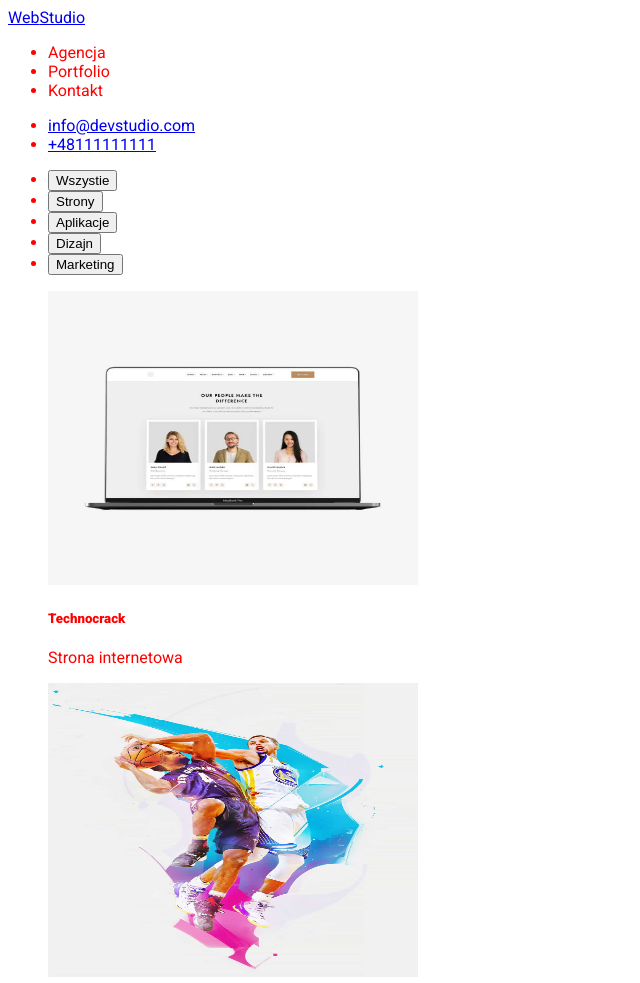
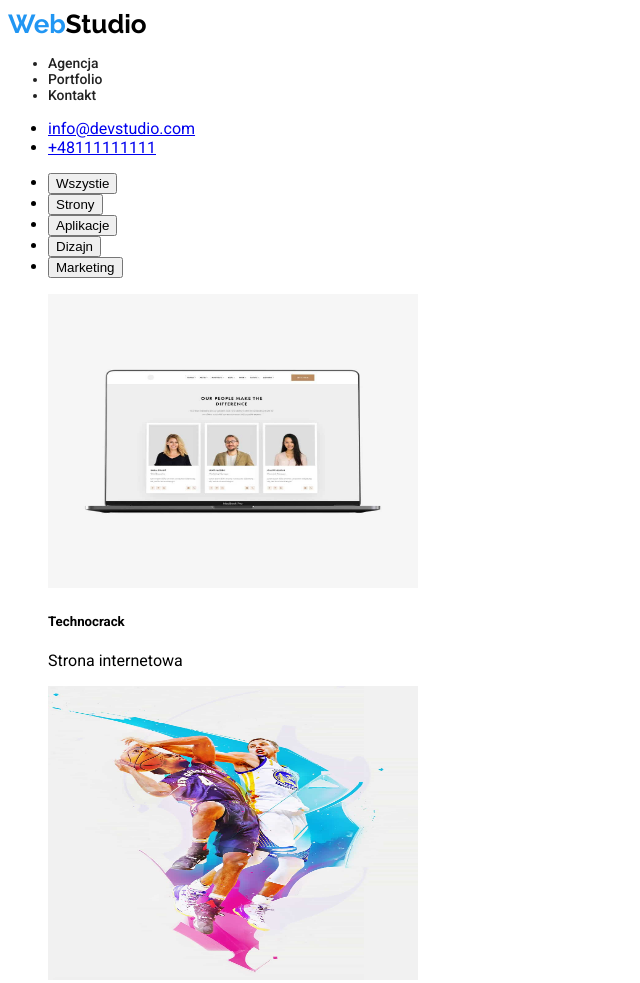
Before and after one commit to DamianIwan/goit-markup-hw-02, a plain HTML site: page portfolio.html in a window 1280 px wide. Shown: the top 983 px of the page, without its empty margins (0-640 px from the left). Drawn offline with Linux system fonts and the light colour scheme; files that its build step writes are made by us from their sources.

Commit message:
add cs part 1

```diff
--- a/css/styles.css
+++ b/css/styles.css
@@ -1,11 +1,28 @@
-/* font-family: 'Raleway', sans-serif;
-font-family: 'Roboto', sans-serif; */
 
+body {
 
+    font-family: 'Raleway', sans-serif;
+font-family: 'Roboto', sans-serif;
+}
+.logo{
+    text-decoration: none;
 
-body{
-    font-family: 'Roboto', sans-serif;
-color: red;}
-.x{
-    color: red;
+    font-family: 'Raleway', sans-serif;
+    color: #000000;
+    font-size: 1.63rem;
+    font-weight: 700;
 }
+.logo1{
+    color: #2196F3
+    ;
+}
+.font-navy{
+    font-size: 0.87rem;
+    color:#212121;
+    font-weight: 500;
+}
+.font-navy:hover{
+    font-size: 0.87rem;
+    color:#2196F3;
+    font-weight: 500;
+}
--- a/portfolio.html
+++ b/portfolio.html
@@ -8,25 +8,25 @@
 
     <link rel="preconnect" href="https://fonts.googleapis.com">
     <link rel="preconnect" href="https://fonts.gstatic.com" crossorigin>
-    <link href="https://fonts.googleapis.com/css2?family=Raleway:wght@700&family=Roboto:wght@400;900&display=swap" rel="stylesheet">
+    <link href="https://fonts.googleapis.com/css2?family=Raleway:wght@700&family=Roboto:wght@400;500;700;900&display=swap" rel="stylesheet">
 
 
 
 
 
 
-    <link rel="stylesheet" href="styles.css">
+    <link rel="stylesheet" href="./css/styles.css">
 </head>
 <body>
 
 
     <header>
-            <a href="https://damianiwan.github.io/goit-markup-hw-01/"><span>Web</span>Studio</a>
+            <a class="logo" href="https://damianiwan.github.io/goit-markup-hw-01/"><span class="logo1">Web</span>Studio</a>
             <nav>
                 <ul>
-                    <li>Agencja</li>
-                    <li>Portfolio</li>
-                    <li>Kontakt</li>
+                    <li class="font-navy">Agencja</li>
+                    <li class="font-navy">Portfolio</li >
+                    <li class="font-navy">Kontakt</li >
                 </ul>
             </nav>
             <ul>
@@ -58,7 +58,7 @@
     <figure>
         <img src="./images/Portfolio2.jpg" alt="" width="370" height="294">
         <figcaption>
-        <h5>Grafika New Orlean vs Golden Star</h5>
+        <h5 class="x">Grafika New Orlean vs Golden Star</h5>
         <p>Dizajn</p>
         </figcaption>
     </figure>
```
Also changed, not shown: index.html (+6 -6 lines).
